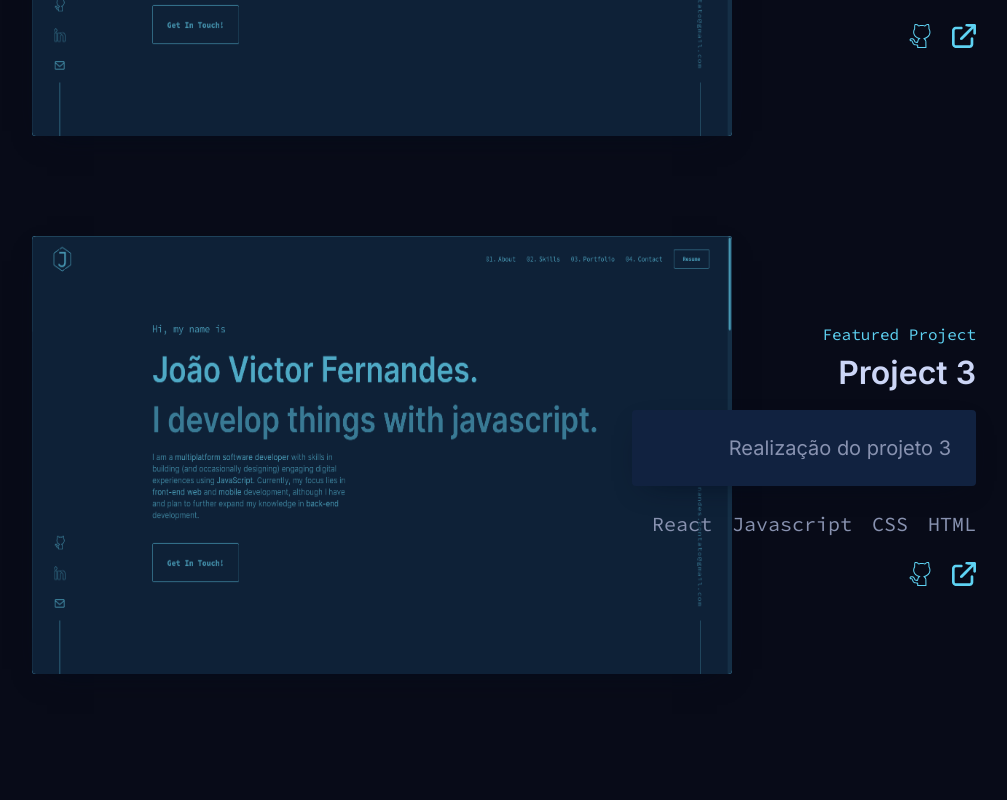
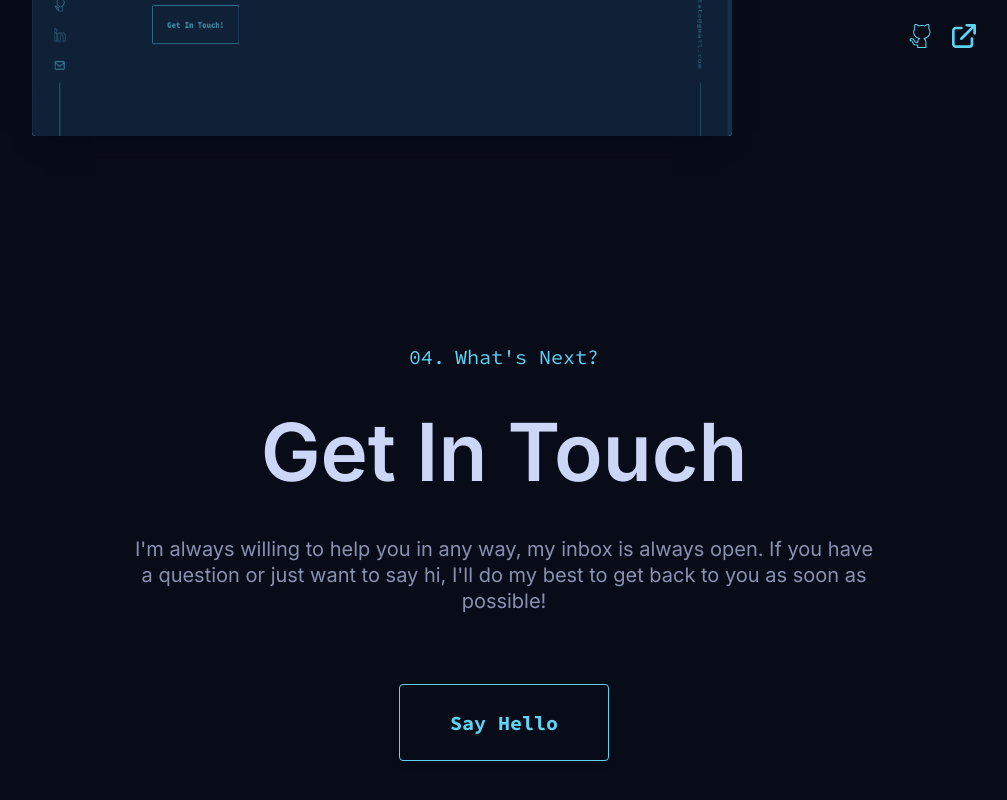
Before and after one commit to JvFern4ndes/MyPersonalWebsite, a React (Vite) app in the folder fe/: page / in a window 1280 px wide. Shown: the part 3894-4694 px from the top of the page, without its empty margins (136-1143 px from the left). Built offline with nearby package versions, Linux system fonts and the light colour scheme.

Commit message:
feat: delete project of portfolio section

```diff
--- a/fe/src/Pages/Portfolio/index.jsx
+++ b/fe/src/Pages/Portfolio/index.jsx
@@ -101,43 +101,6 @@ export default function Portfolio() {
             </Link>
           </ProjectImage>
         </ProjectContainer>
-        <ProjectContainer>
-          <ProjectContent>
-            <>
-              <Overline>Featured Project</Overline>
-              <Link to="/#">
-                <ProjectTitle>Project 3</ProjectTitle>
-              </Link>
-              <ProjectDescription>
-                <p>Realização do projeto 3</p>
-              </ProjectDescription>
-              <ProjectTechList>
-                <TechOfList>React</TechOfList>
-                <TechOfList>Javascript</TechOfList>
-                <TechOfList>CSS</TechOfList>
-                <TechOfList>HTML</TechOfList>
-              </ProjectTechList>
-              <ProjectLinks>
-                <Link to="/#">
-                  <img src={GithubIcon} alt="Github Link" />
-                </Link>
-                <Link to="/#">
-                  <img src={ProjectLink} alt="Project Link" />
-                </Link>
-              </ProjectLinks>
-            </>
-          </ProjectContent>
-          <ProjectImage>
-            <Link to="/#">
-              <ImageWrapper>
-                <ImageWrapperSon>
-                  <img src={TransparentImage} alt="" />
-                </ImageWrapperSon>
-                <img src={ProjectImage1} alt="Project 1" />
-              </ImageWrapper>
-            </Link>
-          </ProjectImage>
-        </ProjectContainer>
       </ProjectsList>
     </Container>
   );
```
